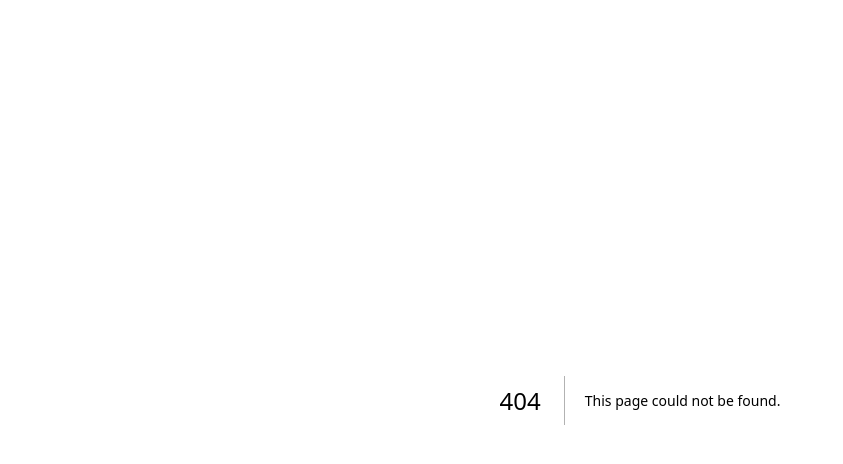
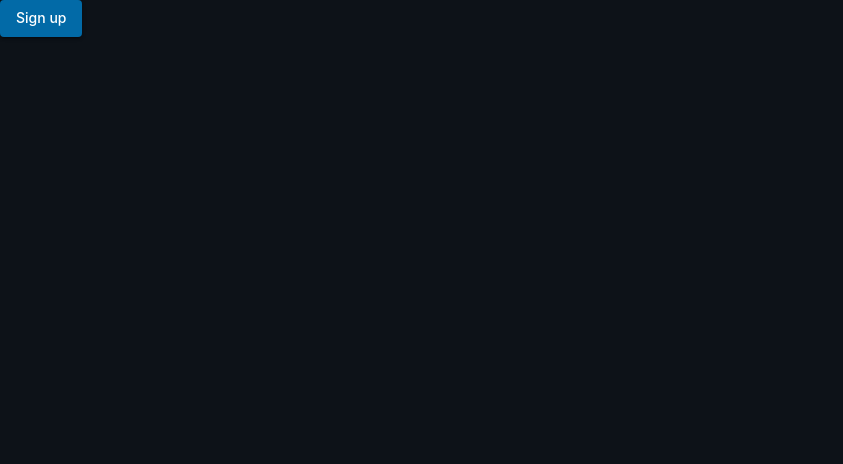
Before and after one commit to rezkhan7/community-connect, a Next.js app: page /signup in a window 1280 px wide. Before the commit this address had no page. Shown: the top 464 px of the page, without its empty margins (0-843 px from the left). Built offline with nearby package versions, Linux system fonts and the light colour scheme.

Commit message:
Initialized signup page

```diff
--- a/package.json
+++ b/package.json
@@ -16,7 +16,8 @@
     "@mui/styles": "^5.15.17",
     "next": "14.2.3",
     "react": "^18",
-    "react-dom": "^18"
+    "react-dom": "^18",
+    "react-hook-form": "^7.51.5"
   },
   "devDependencies": {
     "@types/node": "^20",
--- /dev/null
+++ b/src/pages/signup.tsx
@@ -0,0 +1,22 @@
+import React from 'react'
+import { useForm, SubmitHandler } from 'react-hook-form'
+import { Button } from '@mui/material'
+
+interface IFormInput {
+    firstName: string,
+    lastName: string,
+    iceCreamType: { label: string; value: string };
+}
+
+export default function Signup() {
+    const { control, handleSubmit } = useForm<IFormInput>();
+    const onSubmit: SubmitHandler<IFormInput> = (data)=>{
+        console.log('Success')
+        console.log(data)
+    }
+    return(
+        <form>
+          <Button variant='contained' type='submit'> Sign up</Button>
+        </form>
+    )
+}
```
Also changed, not shown: 1 other file (tests, documents, lock files or other folders).
